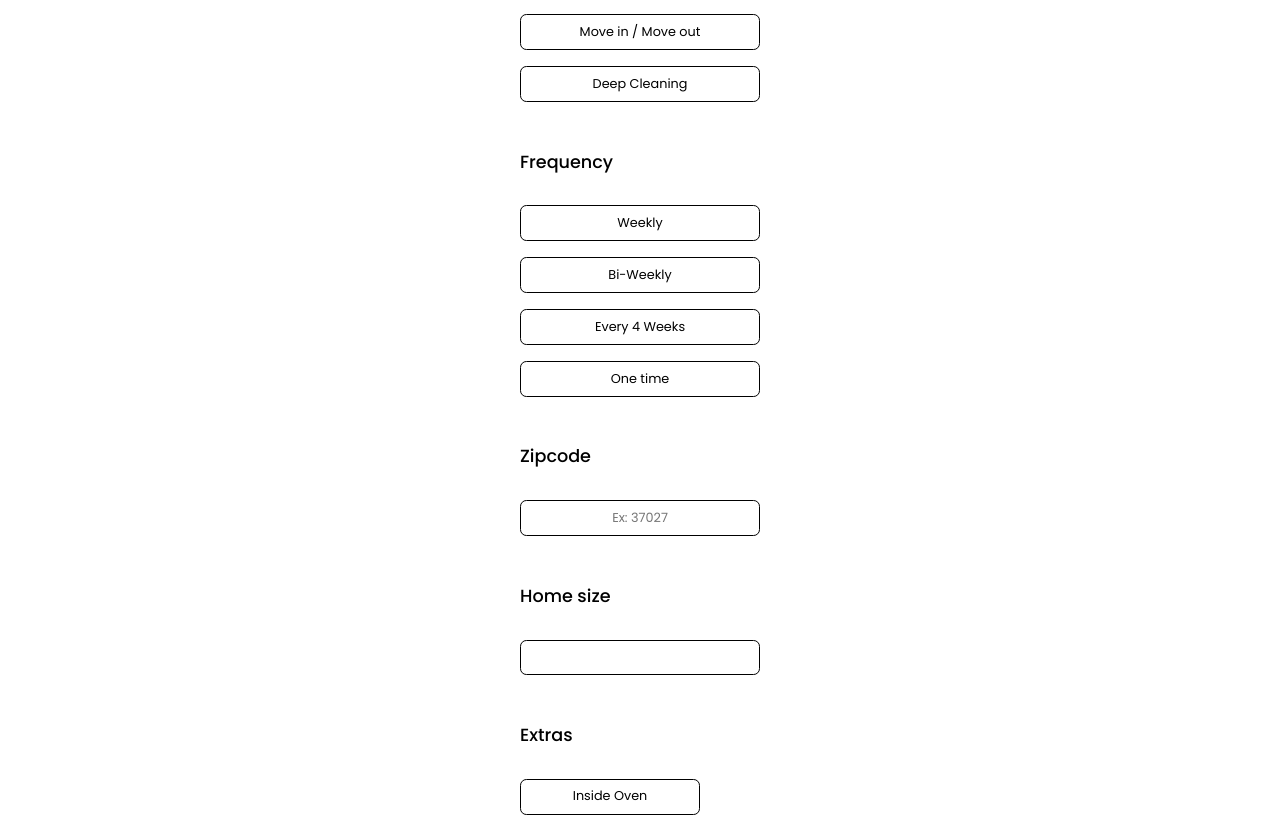
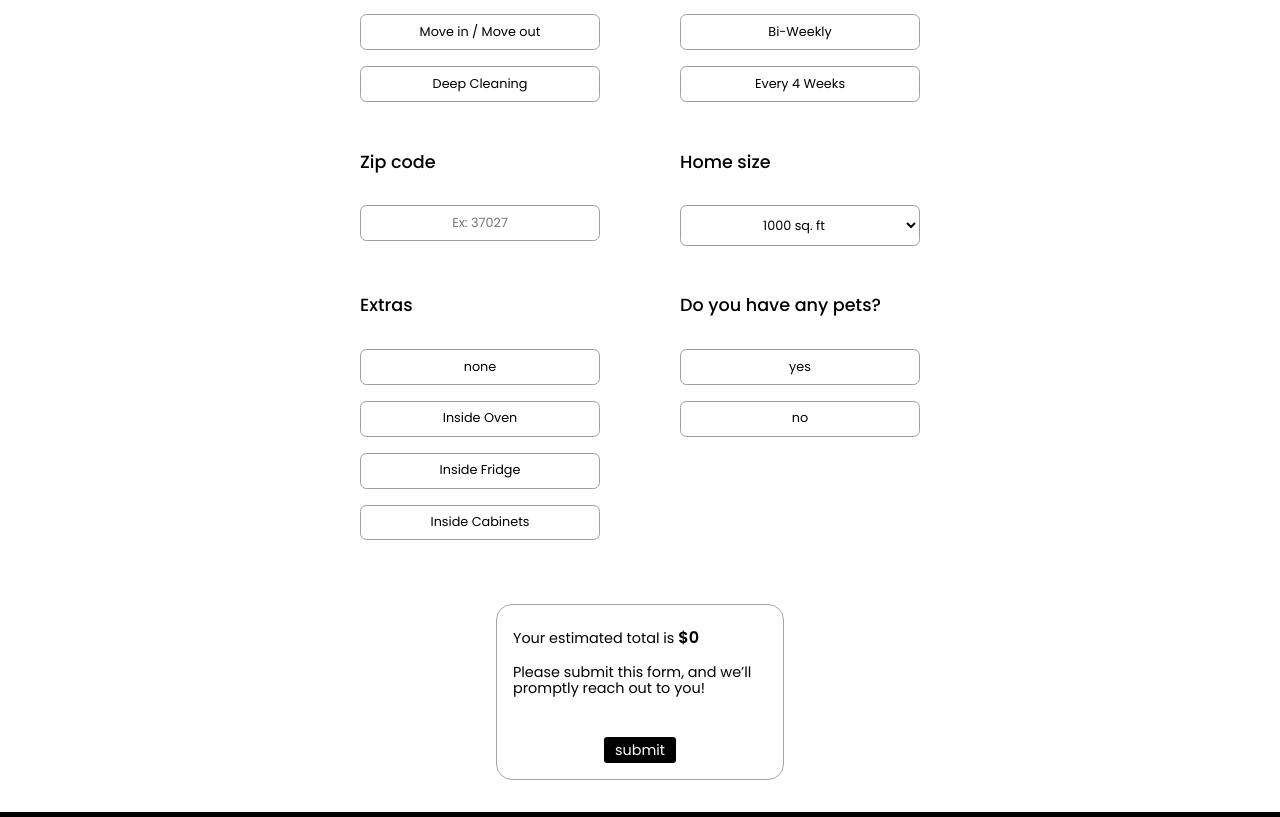
Before and after one commit to MMMMDEV/jcs-project, a React (Create React App) app: page /#/ in a window 1280 px wide. Shown: the part 882-1699 px from the top of the page. Built offline with nearby package versions, Linux system fonts and the light colour scheme.

Commit message:
worked on stuff

```diff
--- a/src/App.css
+++ b/src/App.css
@@ -140,6 +140,15 @@ body,
   gap: 2rem;
 }
 
+.form-parts {
+  width: 100%;
+  display: flex;
+  justify-content: center;
+  align-items: center;
+  flex-direction: column;
+  gap: 2rem;
+}
+
 .services-section,
 .frequency-section,
 .zipcode-section,
@@ -168,16 +177,17 @@ body,
   width: 100%;
   padding: 0.6rem 0rem;
   font-size: 0.8rem;
-  border: 1.5px solid black;
+  border: 1.5px solid #9f9f9f;
   background: white;
   border-radius: 0.4rem;
+  transition: 0.2s ease-in-out;
 }
 
 .zipcode-input {
   width: 100%;
   padding: 0.6rem 0rem;
   font-size: 0.8rem;
-  border: 1.5px solid black;
+  border: 1.5px solid #9f9f9f;
   background: white;
   border-radius: 0.4rem;
   text-align: center;
@@ -187,31 +197,46 @@ body,
   width: 100%;
   padding: 0.6rem 0rem;
   font-size: 0.8rem;
-  border: 1.5px solid black;
+  border: 1.5px solid #9f9f9f;
   background: white;
   border-radius: 0.4rem;
+  text-align: center;
 }
 
 .extra-item-btn {
-  width: 75%;
+  width: 100%;
   padding: 0.6rem 0rem;
   font-size: 0.8rem;
-  border: 1.5px solid black;
+  border: 1.5px solid #9f9f9f;
   background: white;
   border-radius: 0.4rem;
 }
 
 .pet-btn {
-  width: 75%;
+  width: 100%;
   padding: 0.6rem 0rem;
   font-size: 0.8rem;
-  border: 1.5px solid black;
+  border: 1.5px solid #9f9f9f;
   background: white;
   border-radius: 0.4rem;
 }
 
+.checkout-box {
+  width: 18rem;
+  display: flex;
+  justify-content: center;
+  align-items: center;
+  text-align: center;
+  flex-direction: column;
+  gap: 1rem;
+  border: 1.2px solid rgb(165, 165, 165);
+  border-radius: 1rem;
+  padding: 1rem;
+  margin-top: 2rem;
+}
+
 .total-section {
-  width: 15rem;
+  width: 100%;
   display: flex;
   justify-content: flex-start;
   align-items: center;
@@ -224,10 +249,12 @@ body,
   font-size: 1.2rem;
 }
 
-.total-section > p {
-  font-weight: 600;
-  font-size: 1.2rem;
-  color: #00b704;
+.total-section > span > p {
+  width: 100%;
+  font-weight: 400;
+  font-size: 0.9rem;
+  color: #000000;
+  margin: 0.5rem 0;
 }
 
 /* Footer */
@@ -236,7 +263,6 @@ body,
   width: 100%;
   height: 3rem;
   display: flex;
-  align-items: center;
   justify-content: center;
   background-color: black;
   font-family: "Nunito", sans-serif;
@@ -391,3 +417,11 @@ body,
     font-size: 2.3rem;
   }
 }
+
+@media screen and (width > 1100px) {
+  .form-parts {
+    flex-direction: row;
+    align-items: flex-start;
+    gap: 5rem;
+  }
+}
--- a/src/components/GetStimate.js
+++ b/src/components/GetStimate.js
@@ -1,11 +1,157 @@
 import React, { useEffect, useState } from "react";
 
 export default function GetStimate() {
-  const [serviceSelected, setServiceSelected] = useState({ id: null });
+  const [serviceSelected, setServiceSelected] = useState({
+    id: null,
+  });
+  const [frequencySelected, setFrequencySelected] = useState({ id: null });
+  const [zipcodeValue, setZipcodeValue] = useState({ value: null });
+  const [homeValue, setHomeValue] = useState({ value: 1000 });
+  const [extraValue, setExtraValue] = useState({ id: null, value: 0 });
+  const [petValue, setPetValue] = useState({ id: null, value: 0 });
+  const [total, setTotal] = useState(0);
 
-  const onBtnClick = (e) => {
+  const onBtnClickService = (e) => {
     const btnID = e.target.id;
     setServiceSelected({ id: btnID });
+  };
+
+  const onBtnClickFrequency = (e) => {
+    const btnID = e.target.id;
+    setFrequencySelected({ id: btnID });
+  };
+
+  const updateZipcode = (e) => {
+    const textValue = e.target.value;
+    setZipcodeValue({ value: textValue });
+  };
+
+  const updateHomeSize = (e) => {
+    const textValue = e.target.value;
+    setHomeValue({ value: textValue });
+  };
+
+  const onBtnClickExtra = (e) => {
+    const btnID = e.target.id;
+    const btnValue = e.target.value;
+    setExtraValue({ id: btnID, value: btnValue });
+  };
+
+  const onBtnClickPet = (e) => {
+    const btnID = e.target.id;
+    const btnValue = e.target.value;
+    setPetValue({ id: btnID, value: btnValue });
+  };
+
+  const calculateTotal = () => {
+    let total = 0 + petValue.value * 1 + extraValue.value * 1;
+
+    switch (serviceSelected.id) {
+      case "Maintenance Cleaning":
+        switch (homeValue.value * 1) {
+          case 1000:
+            total = total + 126;
+            break;
+          case 1600:
+            total = total + 155;
+            break;
+          case 2000:
+            total = total + 175;
+            break;
+          case 2500:
+            total = total + 200;
+            break;
+          case 3000:
+            total = total + 240;
+            break;
+          case 3500:
+            total = total + 280;
+            break;
+          case 4000:
+            total = total + 320;
+            break;
+          case 4500:
+            total = total + 360;
+            break;
+          case 5000:
+            total = total + 400;
+            break;
+          case 5500:
+            total = total + 440;
+            break;
+        }
+        break;
+      case "Move in / Move out":
+        switch (homeValue.value * 1) {
+          case 1000:
+            total = total + 250;
+            break;
+          case 1600:
+            total = total + 352;
+            break;
+          case 2000:
+            total = total + 440;
+            break;
+          case 2500:
+            total = total + 550;
+            break;
+          case 3000:
+            total = total + 660;
+            break;
+          case 3500:
+            total = total + 770;
+            break;
+          case 4000:
+            total = total + 880;
+            break;
+          case 4500:
+            total = total + 990;
+            break;
+          case 5000:
+            total = total + 1100;
+            break;
+          case 5500:
+            total = total + 1210;
+            break;
+        }
+        break;
+      case "Deep Cleaning":
+        switch (homeValue.value * 1) {
+          case 1000:
+            total = total + 180;
+            break;
+          case 1600:
+            total = total + 240;
+            break;
+          case 2000:
+            total = total + 300;
+            break;
+          case 2500:
+            total = total + 375;
+            break;
+          case 3000:
+            total = total + 450;
+            break;
+          case 3500:
+            total = total + 525;
+            break;
+          case 4000:
+            total = total + 600;
+            break;
+          case 4500:
+            total = total + 675;
+            break;
+          case 5000:
+            total = total + 750;
+            break;
+          case 5500:
+            total = total + 825;
+            break;
+        }
+        break;
+    }
+
+    setTotal(total);
   };
 
   const submitForm = (e) => {
@@ -13,12 +159,22 @@ export default function GetStimate() {
   };
 
   useEffect(() => {
-    console.log(serviceSelected.id === "Maintenance Cleaning");
-  }, [serviceSelected]);
+    calculateTotal();
+  }, [
+    serviceSelected,
+    frequencySelected,
+    zipcodeValue,
+    homeValue,
+    petValue,
+    extraValue,
+  ]);
+
+  useEffect(() => {}, [total]);
 
   return (
     <section className="GetStimate">
       <form className="estimate-form" onSubmit={submitForm}>
+        <span className="form-parts">
           <div className="services-section">
             <h3>select service type</h3>
             <button
@@ -26,10 +182,14 @@ export default function GetStimate() {
               id="Maintenance Cleaning"
               style={
                 serviceSelected.id === "Maintenance Cleaning"
-                ? { border: " 3.5px solid #3db037" }
+                  ? {
+                      border: " 1.5px solid black",
+                      backgroundColor: "black",
+                      color: "white",
+                    }
                   : {}
               }
-            onClick={onBtnClick}
+              onClick={onBtnClickService}
             >
               Maintenance Cleaning
             </button>
@@ -38,10 +198,14 @@ export default function GetStimate() {
               id="Move in / Move out"
               style={
                 serviceSelected.id === "Move in / Move out"
-                ? { border: " 3.5px solid #3db037" }
+                  ? {
+                      border: " 1.5px solid black",
+                      backgroundColor: "black",
+                      color: "white",
+                    }
                   : {}
               }
-            onClick={onBtnClick}
+              onClick={onBtnClickService}
             >
               Move in / Move out
             </button>
@@ -50,56 +214,136 @@ export default function GetStimate() {
               id="Deep Cleaning"
               style={
                 serviceSelected.id === "Deep Cleaning"
-                ? { border: " 3.5px solid #3db037" }
+                  ? {
+                      border: " 1.5px solid black",
+                      backgroundColor: "black",
+                      color: "white",
+                    }
                   : {}
               }
-            onClick={onBtnClick}
+              onClick={onBtnClickService}
             >
               Deep Cleaning
             </button>
           </div>
           <div className="frequency-section">
             <h3>Frequency</h3>
-          <button className="service-btn" id="Weekly" onClick={onBtnClick}>
+            <button
+              className="service-btn"
+              id="Weekly"
+              onClick={onBtnClickFrequency}
+              style={
+                frequencySelected.id === "Weekly"
+                  ? {
+                      border: " 1.5px solid black",
+                      backgroundColor: "black",
+                      color: "white",
+                    }
+                  : {}
+              }
+            >
               Weekly
             </button>
-          <button className="service-btn" id="Bi-Weekly" onClick={onBtnClick}>
+            <button
+              className="service-btn"
+              id="Bi-Weekly"
+              onClick={onBtnClickFrequency}
+              style={
+                frequencySelected.id === "Bi-Weekly"
+                  ? {
+                      border: " 1.5px solid black",
+                      backgroundColor: "black",
+                      color: "white",
+                    }
+                  : {}
+              }
+            >
               Bi-Weekly
             </button>
             <button
               className="service-btn"
               id="Every 4 Weeks"
-            onClick={onBtnClick}
+              onClick={onBtnClickFrequency}
+              style={
+                frequencySelected.id === "Every 4 Weeks"
+                  ? {
+                      border: " 1.5px solid black",
+                      backgroundColor: "black",
+                      color: "white",
+                    }
+                  : {}
+              }
             >
               Every 4 Weeks
             </button>
-          <button className="service-btn" id="One time" onClick={onBtnClick}>
-            One time
-          </button>
           </div>
+        </span>
+        <span className="form-parts">
           <div className="zipcode-section">
-          <h3>Zipcode</h3>
+            <h3>Zip code</h3>
             <input
               className="zipcode-input"
               placeholder="Ex: 37027"
-            id="Zipcode"
+              onChange={updateZipcode}
+              minLength={2}
+              maxLength={10}
             ></input>
           </div>
           <div className="home-section">
             <h3>Home size</h3>
-          <input
-            type="number"
+            <select
               className="home-size-input"
-            id="Home size"
-          ></input>
+              id="Home-size"
+              onChange={updateHomeSize}
+              required
+            >
+              <option value={1000}>1000 sq. ft</option>
+              <option value={1600}>1600 sq. ft</option>
+              <option value={2000}>2000 sq. ft</option>
+              <option value={2500}>2500 sq. ft</option>
+              <option value={3000}>3000 sq. ft</option>
+              <option value={3500}>3500 sq. ft</option>
+              <option value={4000}>4000 sq. ft</option>
+              <option value={4500}>4500 sq. ft</option>
+              <option value={5000}>5000 sq. ft</option>
+              <option value={5500}>5500 sq. ft</option>
+            </select>
           </div>
+        </span>
+        <span className="form-parts">
           <div className="extras-section">
             <h3>Extras</h3>
             <button
               className="extra-item-btn"
+              id="none-extra"
+              value={0}
+              onClick={onBtnClickExtra}
+              style={
+                extraValue.id === "none-extra"
+                  ? {
+                      border: " 1.5px solid black",
+                      backgroundColor: "black",
+                      color: "white",
+                    }
+                  : {}
+              }
+            >
+              none
+            </button>
+            <button
+              className="extra-item-btn"
               id="Inside Oven"
               value={60}
-            onClick={onBtnClick}
+              onClick={onBtnClickExtra}
+              style={
+                extraValue.id === "Inside Oven"
+                  ? {
+                      border: " 1.5px solid black",
+                      backgroundColor: "black",
+                      color: "white",
+                    }
+                  : {}
+              }
             >
               Inside Oven
             </button>
@@ -107,7 +351,16 @@ export default function GetStimate() {
               className="extra-item-btn"
               id="Inside Fridge"
               value={45}
-            onClick={onBtnClick}
+              onClick={onBtnClickExtra}
+              style={
+                extraValue.id === "Inside Fridge"
+                  ? {
+                      border: " 1.5px solid black",
+                      backgroundColor: "black",
+                      color: "white",
+                    }
+                  : {}
+              }
             >
               Inside Fridge
             </button>
@@ -115,7 +368,16 @@ export default function GetStimate() {
               className="extra-item-btn"
               id="Inside Cabinets"
               value={35}
-            onClick={onBtnClick}
+              onClick={onBtnClickExtra}
+              style={
+                extraValue.id === "Inside Cabinets"
+                  ? {
+                      border: " 1.5px solid black",
+                      backgroundColor: "black",
+                      color: "white",
+                    }
+                  : {}
+              }
             >
               Inside Cabinets
             </button>
@@ -126,7 +388,16 @@ export default function GetStimate() {
               className="pet-btn"
               id="pet-yes"
               value={15}
-            onClick={onBtnClick}
+              onClick={onBtnClickPet}
+              style={
+                petValue.id === "pet-yes"
+                  ? {
+                      border: " 1.5px solid black",
+                      backgroundColor: "black",
+                      color: "white",
+                    }
+                  : {}
+              }
             >
               yes
             </button>
@@ -134,15 +405,58 @@ export default function GetStimate() {
               className="pet-btn"
               id="pet-no"
               value={0}
-            onClick={onBtnClick}
+              onClick={onBtnClickPet}
+              style={
+                petValue.id === "pet-no"
+                  ? {
+                      border: " 1.5px solid black",
+                      backgroundColor: "black",
+                      color: "white",
+                    }
+                  : {}
+              }
             >
               no
             </button>
           </div>
+        </span>
+        <span className="checkout-box">
           <div className="total-section">
-          <h4>Total :</h4>
-          <p>$125</p>
+            <span
+              style={{
+                display: "flex",
+                width: "100%",
+                flexDirection: "column",
+                textAlign: "left",
+              }}
+            >
+              <p>
+                Your estimated total is{" "}
+                <strong style={{ fontWeight: "600", fontSize: "1rem" }}>
+                  ${total}
+                </strong>
+              </p>
+              <p>
+                Please submit this form, and we&rsquo;ll promptly reach out to
+                you!
+              </p>
+            </span>
           </div>
+          <button
+            type="submit"
+            style={{
+              backgroundColor: "black",
+              color: "white",
+              padding: "0.3rem 0.7rem",
+              fontSize: "0.9rem",
+              border: "0",
+              borderRadius: "0.2rem",
+              marginTop: "1rem",
+            }}
+          >
+            submit
+          </button>
+        </span>
       </form>
     </section>
   );
```
Lines whose indentation alone changed are shown as unchanged.
